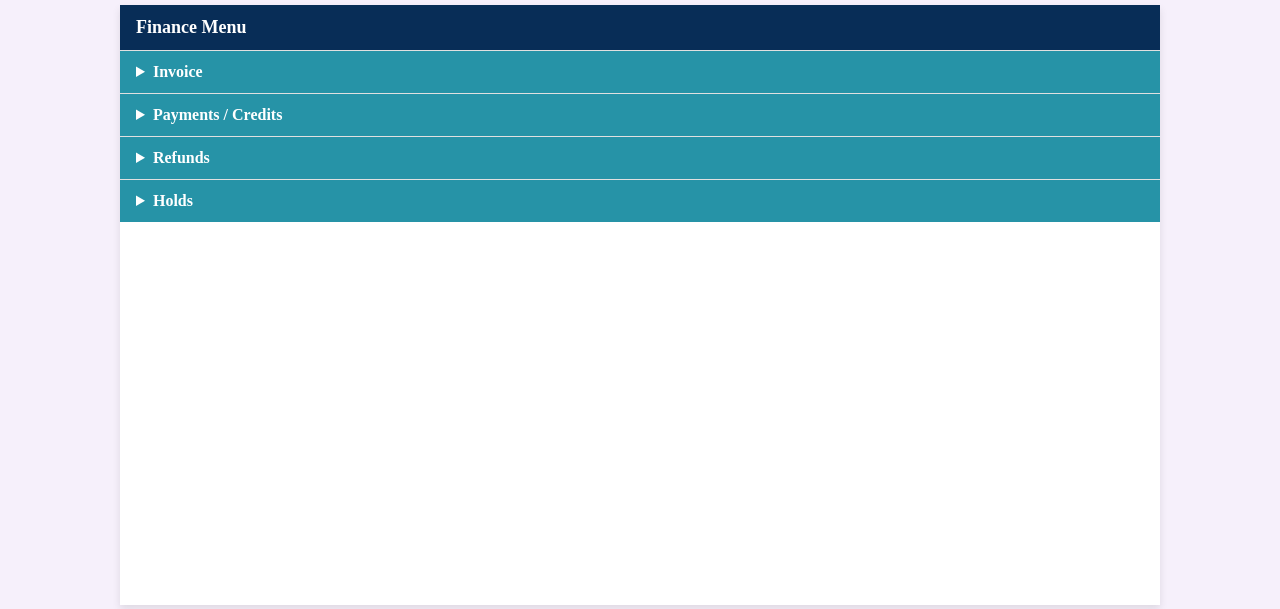
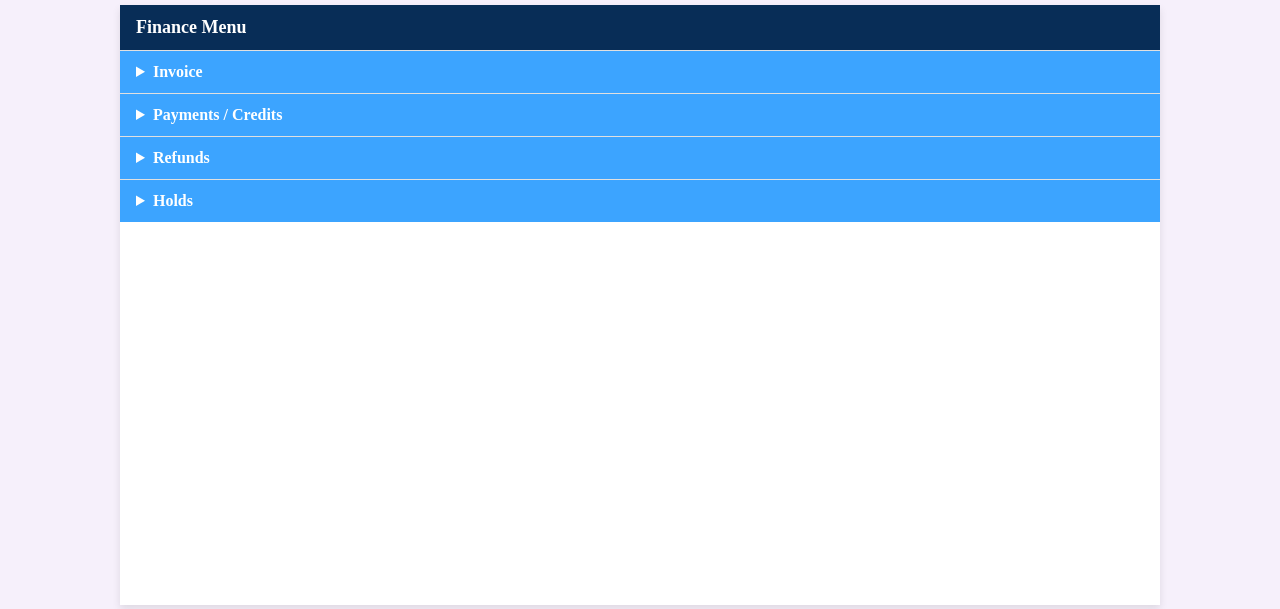
Before and after one commit to Jayshil-Singh/CS415_A3, a Flask app: page /finance in a window 1280 px wide. Shown: the part 65-674 px from the top of the page. Run offline with Flask 3, Linux system fonts and the light colour scheme.

Commit message:
Update UI

```diff
--- a/main_app/run_main_app/main_app_packages/static/css/finance.css
+++ b/main_app/run_main_app/main_app_packages/static/css/finance.css
@@ -47,7 +47,7 @@ html, body {
   border-top: 1px solid #E0E0E0;
 }
 .finance-section summary {
-  background-color: #2693a7;
+  background-color: #3ca4ff;
   color: #FFFFFF;
   padding: 0.75rem 1rem;
   font-weight: bold;
--- a/main_app/run_main_app/main_app_packages/static/css/login.css
+++ b/main_app/run_main_app/main_app_packages/static/css/login.css
@@ -27,7 +27,7 @@ body {
   max-width: 90%;
   padding: 32px;
   background-color: #009999;
-  border-radius: 16px;
+  border-radius: 0px;
   border: 1px solid rgba(255, 255, 255, 0.15);
   box-shadow: 0 10px 30px rgba(0, 0, 0, 0.3);
   display: flex;
```
